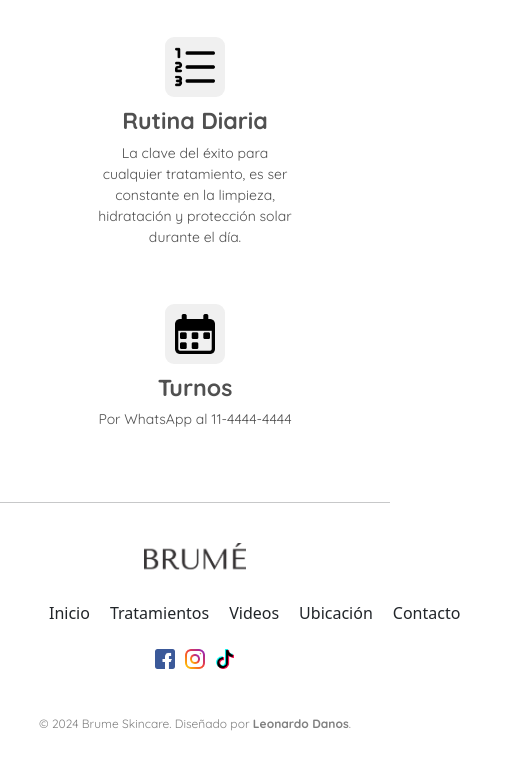
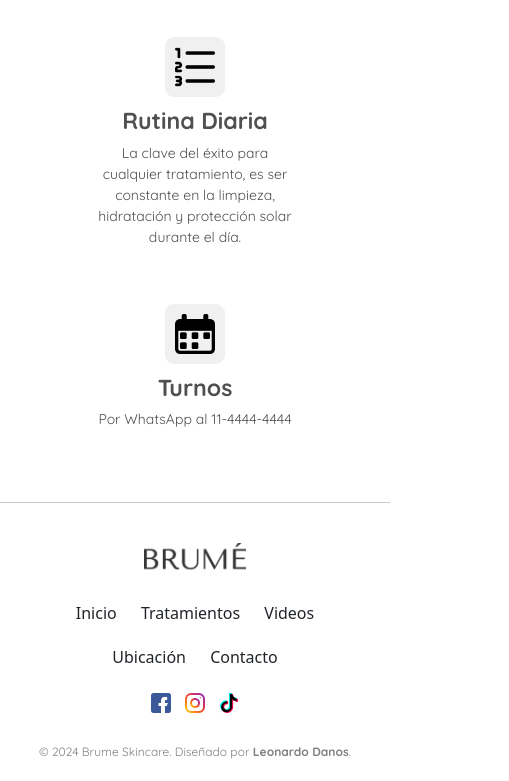
Before and after one commit to LeoDanos/Brume, a plain HTML site: page index.html in a window 390 px wide. Shown: the part 893-1674 px from the top of the page, 509 px wide, since content can reach past the window. Before the commit the page ends 1646 px from the top, so only its background shows below. Drawn offline with nearby package versions, Linux system fonts and the light colour scheme.

Commit message:
problema del footer en vista Mobile

```diff
--- a/css/style.css
+++ b/css/style.css
@@ -236,6 +236,13 @@
     text-decoration: none;
   }
 
+  @media (max-width: 767px) {
+    .navF ul {
+      display: inherit;
+    }
+  }
+
+
 
   /* MAIN */
 
```
